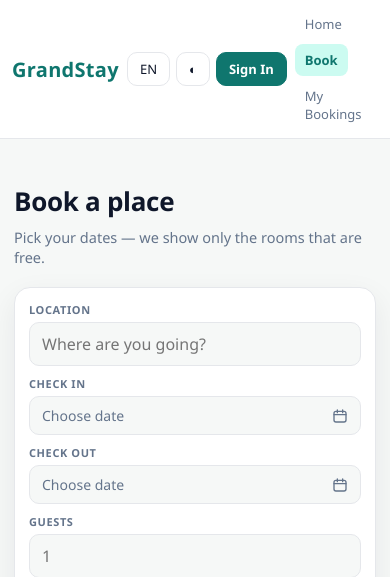
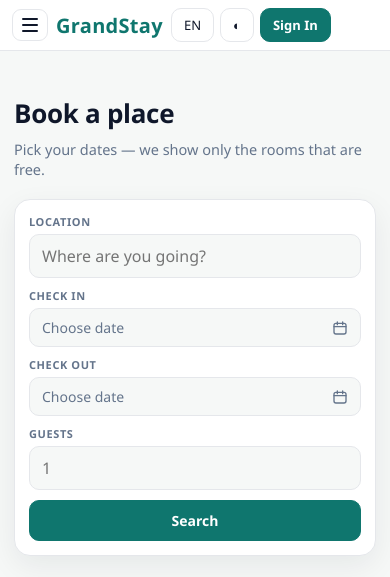
Before and after one commit to nshchepanskyi/Project_janglo-python-, a Django app: page /places/ in a window 390 px wide. Shown: the top 577 px of the page. Run offline with Django 5.2, Linux system fonts and the light colour scheme; data that the repository does not hold is empty.

Commit message:
Бургер-меню для телефону: висувна шухляда зліва (≤900px)
- base_public.html: кнопка-бургер у шапці (aria-label локалізується:
  Menu/Меню, aria-expanded, aria-controls=p-nav), nav отримав id=p-nav.
- landing.css: стилі бургера (три смужки -> хрестик), висувна шухляда
  262px зліва з півтемним оверлеєм; без JS нічого не ховається — кнопки
  немає і меню лишається у шапці (progressive enhancement).
- app.js: initBurger() — відкриття/закриття по оверлею, ESC, кліку по
  пункту; при розширені вікна на десктоп шухляда сама закривається і
  знімається блокування скролу (html.nav-locked).
- l10n: 'Menu' -> 'Меню'; кеш landing.css/app.js -> ?v=6.
- 2 нові MobileVersionTests (розмітка бургера + перевірка, що логіка
  є у JS/CSS), README оновлено. Усі 107 тестів OK.
Перевірено в браузері (вікно 800px, мобільний режим): клік -> шухляда
відкривається, aria-expanded=true, ESC/оверлей закривають, 'Меню' на UA.

```diff
--- a/hotel/l10n.py
+++ b/hotel/l10n.py
@@ -326,6 +326,9 @@ TRANSLATIONS = {
         "Photo must be under 2 MB": "Фото має бути меншим за 2 МБ",
         "The file must be an image": "Файл має бути зображенням",
         "Remove photo": "Прибрати фото",
+
+        # ---------- Телефонна версія: бургер-меню ----------
+        "Menu": "Меню",
     },
 }
 
--- a/hotel/static/hotel/app.js
+++ b/hotel/static/hotel/app.js
@@ -102,11 +102,56 @@
     );
   }
 
+  /* ---------- 5. Бургер-меню на телефоні (≤900px) ----------
+     На мобільних nav перетворюється на бічну шухляду (CSS: html.burger-ready),
+     а у шапці показується кнопка-бургер. Закриття: оверлей, ESC або клік по
+     пункту меню. Без JS нічого не ховається — меню лишається у шапці. */
+  function initBurger() {
+    var burger = document.querySelector(".p-burger");
+    var nav = document.querySelector(".p-nav");
+    if (!burger || !nav) return;
+    document.documentElement.classList.add("burger-ready");
+
+    var overlay = document.createElement("div");
+    overlay.className = "nav-overlay";
+    document.body.appendChild(overlay);
+
+    function setOpen(open) {
+      nav.classList.toggle("open", open);
+      overlay.classList.toggle("show", open);
+      burger.setAttribute("aria-expanded", open ? "true" : "false");
+      document.documentElement.classList.toggle("nav-locked", open);
+    }
+
+    burger.addEventListener("click", function () {
+      setOpen(!nav.classList.contains("open"));
+    });
+    overlay.addEventListener("click", function () {
+      setOpen(false);
+    });
+    document.addEventListener("keydown", function (e) {
+      if (e.key === "Escape") setOpen(false);
+    });
+    nav.addEventListener("click", function (e) {
+      if (e.target && e.target.closest && e.target.closest("a")) setOpen(false);
+    });
+    // вікно розширили до десктопу — шухляда більше не потрібна
+    if (window.matchMedia) {
+      var mq = window.matchMedia("(max-width: 900px)");
+      if (mq.addEventListener) {
+        mq.addEventListener("change", function (ev) {
+          if (!ev.matches) setOpen(false);
+        });
+      }
+    }
+  }
+
   function init() {
     try { animateNumbers(); } catch (e) {}
     try { animateBars(); } catch (e) {}
     try { pressFeedback(); } catch (e) {}
     try { initStayType(); } catch (e) {}
+    try { initBurger(); } catch (e) {}
   }
 
   if (document.readyState === "loading") {
--- a/hotel/static/hotel/landing.css
+++ b/hotel/static/hotel/landing.css
@@ -735,3 +735,75 @@
   .cta h2 { font-size: 20px }
   .review-form form { max-width: 100% }
 }
+
+/* ---------- бургер-меню (телефон): висувна шухляда зліва ----------
+   Без JS нічого не ховається: кнопки немає, меню лишається у шапці
+   (див. нижче ≤560px — pills). З JS app.js ставить html.burger-ready,
+   і nav перетворюється на фіксовану шухляду за екраном. */
+.p-burger {
+  display: none;
+  flex-direction: column;
+  justify-content: center;
+  align-items: center;
+  gap: 4px;
+  width: 36px;
+  height: 32px;
+  padding: 0;
+  background: var(--l-surface);
+  border: 1px solid var(--l-border);
+  border-radius: 9px;
+  cursor: pointer;
+}
+.p-burger span {
+  display: block;
+  width: 16px;
+  height: 2px;
+  border-radius: 2px;
+  background: var(--l-text);
+  transition: transform .2s, opacity .2s;
+}
+/* анімація «гамбургер → хрестик» */
+.p-burger[aria-expanded="true"] span:nth-child(1) { transform: translateY(6px) rotate(45deg) }
+.p-burger[aria-expanded="true"] span:nth-child(2) { opacity: 0 }
+.p-burger[aria-expanded="true"] span:nth-child(3) { transform: translateY(-6px) rotate(-45deg) }
+
+.nav-overlay {
+  position: fixed;
+  inset: 0;
+  z-index: 55;
+  background: rgba(15, 23, 42, .45);
+  opacity: 0;
+  pointer-events: none;
+  transition: opacity .25s;
+}
+.nav-overlay.show { opacity: 1; pointer-events: auto }
+/* під відкритим меню сторінка за шухлядою не скролиться */
+html.nav-locked { overflow: hidden }
+
+@media (max-width: 900px) {
+  html.burger-ready .p-burger { display: flex }
+  html.burger-ready .p-nav {
+    position: fixed;
+    top: 0;
+    left: 0;
+    bottom: 0;
+    z-index: 60;
+    width: 262px;
+    max-width: 82vw;
+    flex-direction: column;
+    align-items: stretch;
+    gap: 6px;
+    padding: 14px 12px;
+    background: var(--l-surface);
+    border-right: 1px solid var(--l-border);
+    overflow-y: auto;
+    transform: translateX(-105%);
+    transition: transform .25s ease;
+  }
+  html.burger-ready .p-nav.open { transform: none }
+  html.burger-ready .p-nav a {
+    justify-content: flex-start;
+    padding: 11px 14px;
+    font-size: 15px;
+  }
+}
--- a/hotel/templates/hotel/base_public.html
+++ b/hotel/templates/hotel/base_public.html
@@ -5,12 +5,14 @@
 <meta name="viewport" content="width=device-width, initial-scale=1">
 <title>GrandStay — {% block title %}{% tr "Find your next stay" %}{% endblock %}</title>
 <link rel="stylesheet" href="{% static 'hotel/style.css' %}?v=5">
-<link rel="stylesheet" href="{% static 'hotel/landing.css' %}?v=5">
+<link rel="stylesheet" href="{% static 'hotel/landing.css' %}?v=6">
 </head>
 <body class="public">
 <header class="p-topbar">
+  {% tr "Menu" as menu_label %}
+  <button class="p-burger" type="button" aria-label="{{ menu_label }}" aria-expanded="false" aria-controls="p-nav"><span></span><span></span><span></span></button>
   <a class="p-brand" href="{% url 'home' %}">GrandStay</a>
-  <nav class="p-nav">
+  <nav class="p-nav" id="p-nav">
     <a href="{% url 'home' %}" class="{% if request.resolver_match.url_name == 'home' %}active{% endif %}">{% tr "Home" %}</a>
     <a href="{% url 'places' %}" class="{% if request.resolver_match.url_name == 'places' %}active{% endif %}">{% tr "Book" %}</a>
     {% if is_admin %}
@@ -58,7 +60,7 @@
   </div>
   <div class="p-copy">© 2026 GrandStay Hotel · {% tr "All rights reserved" %}</div>
 </footer>
-<script src="{% static 'hotel/app.js' %}?v=5" defer></script>
+<script src="{% static 'hotel/app.js' %}?v=6" defer></script>
 <script src="{% static 'hotel/cal.js' %}?v=5" defer></script>
 </body>
 </html>
```
Also changed, not shown: hotel/tests.py (+22 -1 lines), README.md.
